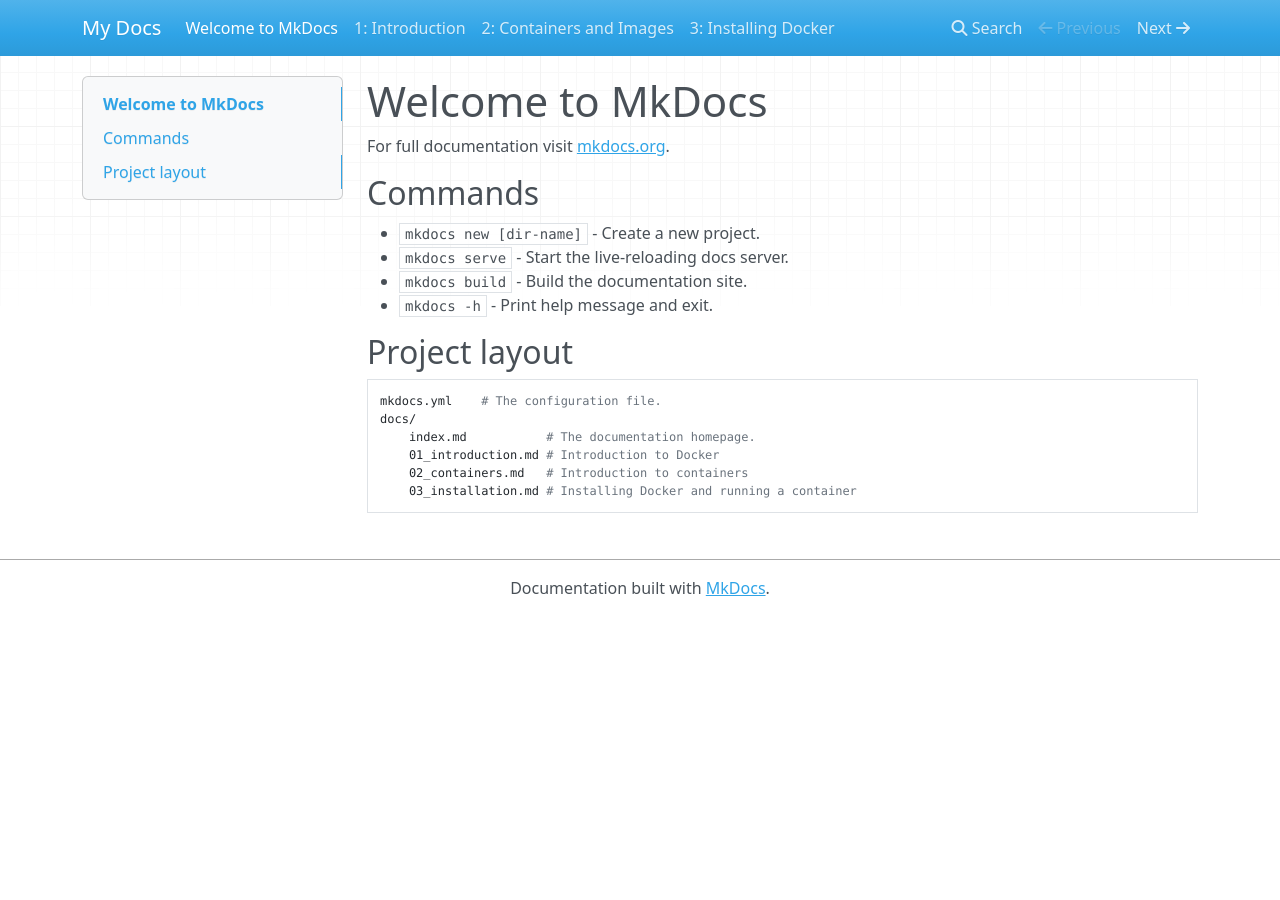
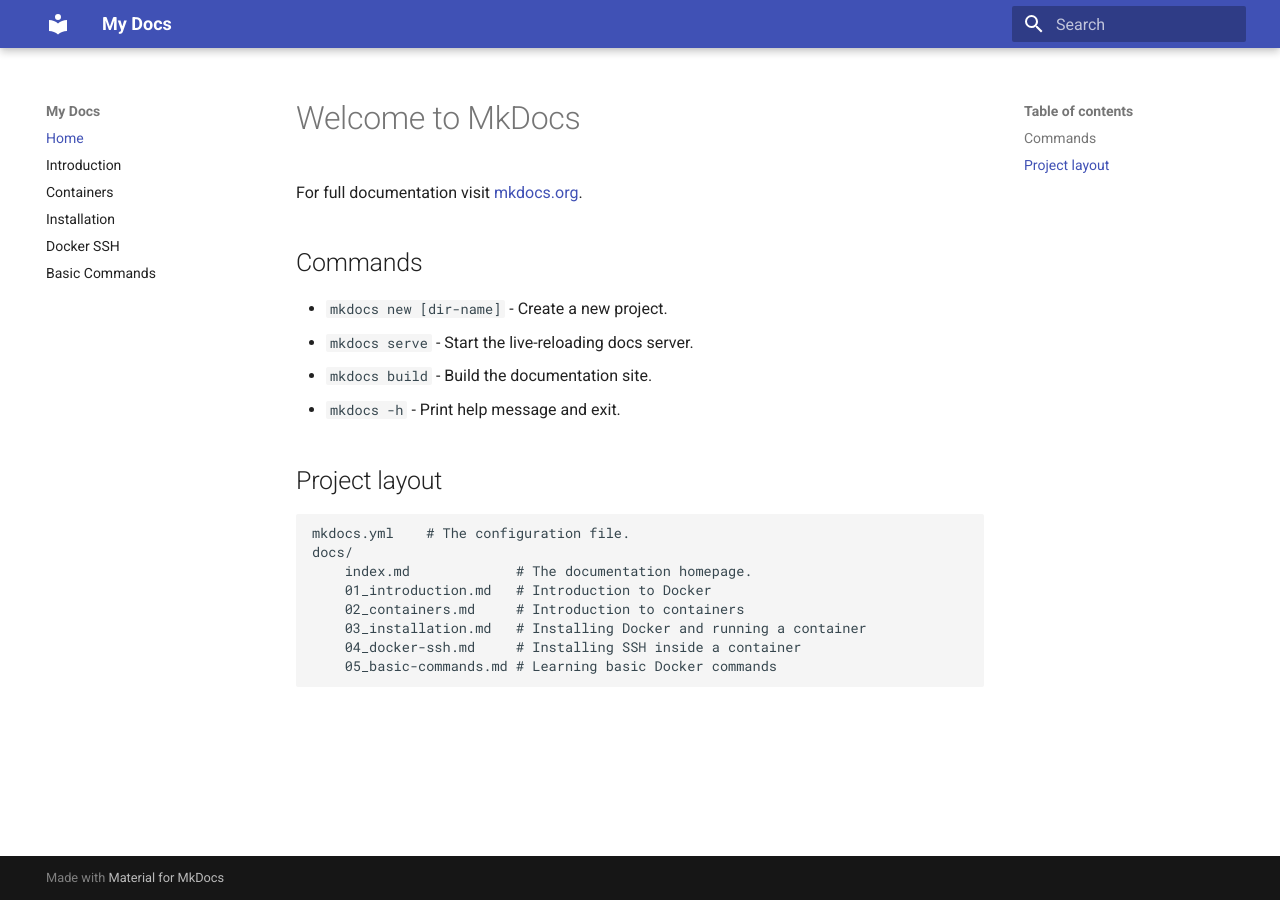
Before and after one commit to det-lab/docker-lesson, an MkDocs documentation site: the page built from docs/index.md, in a window 1280 px wide. Built offline with MkDocs 1.6.1 and Material for MkDocs 9.7.7, drawn with Linux system fonts in a browser that asks for light colours; nearby versions of some CDN libraries.

```diff
--- a/docs/index.md
+++ b/docs/index.md
@@ -13,7 +13,9 @@ For full documentation visit [mkdocs.org](https://www.mkdocs.org).
 
     mkdocs.yml    # The configuration file.
     docs/
-        index.md           # The documentation homepage.
-        01_introduction.md # Introduction to Docker
-        02_containers.md   # Introduction to containers
-        03_installation.md # Installing Docker and running a container
+        index.md             # The documentation homepage.
+        01_introduction.md   # Introduction to Docker
+        02_containers.md     # Introduction to containers
+        03_installation.md   # Installing Docker and running a container
+        04_docker-ssh.md     # Installing SSH inside a container
+        05_basic-commands.md # Learning basic Docker commands
--- a/mkdocs.yml
+++ b/mkdocs.yml
@@ -1 +1,19 @@
 site_name: My Docs
+nav:
+  - Home: index.md
+  - Introduction: 01_introduction.md
+  - Containers: 02_containers.md
+  - Installation: 03_installation.md
+  - Docker SSH: 04_docker-ssh.md
+  - Basic Commands: 05_basic-commands.md
+
+theme:
+  name: material
+
+markdown_extensions:
+  - pymdownx.arithmatex:
+      generic: true
+
+extra_javascript:
+  - javascripts/mathjax.js
+  - https://unpkg.com/mathjax@3/es5/tex-mml-chtml.js
```
Also changed, not shown: docs/03_installation.md (+12 -0 lines), docs/04_docker-ssh.md (added, +69 -0 lines), docs/05_basic-commands.md (added, +83 -0 lines), docs/06_examples.md (added), 1 other file.
